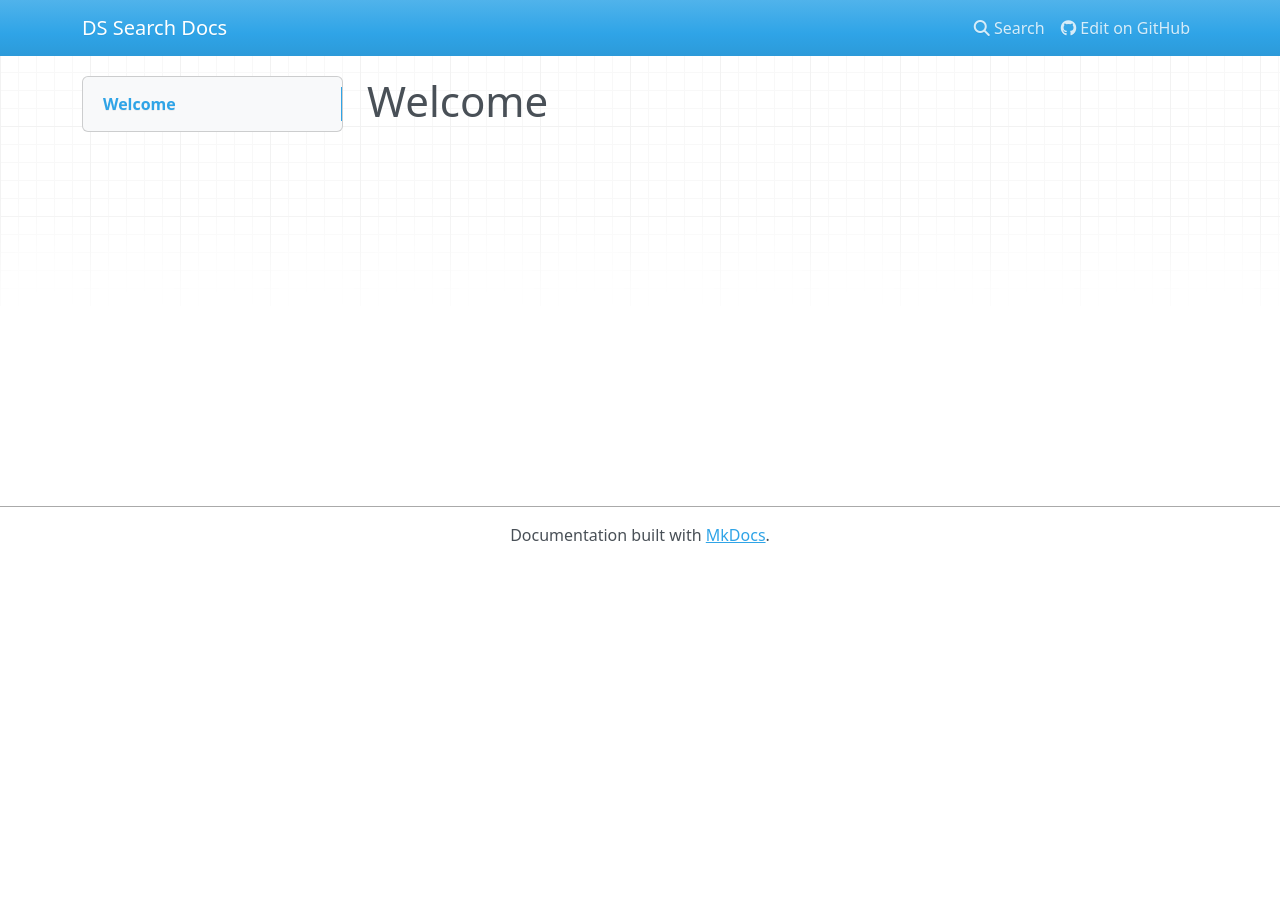
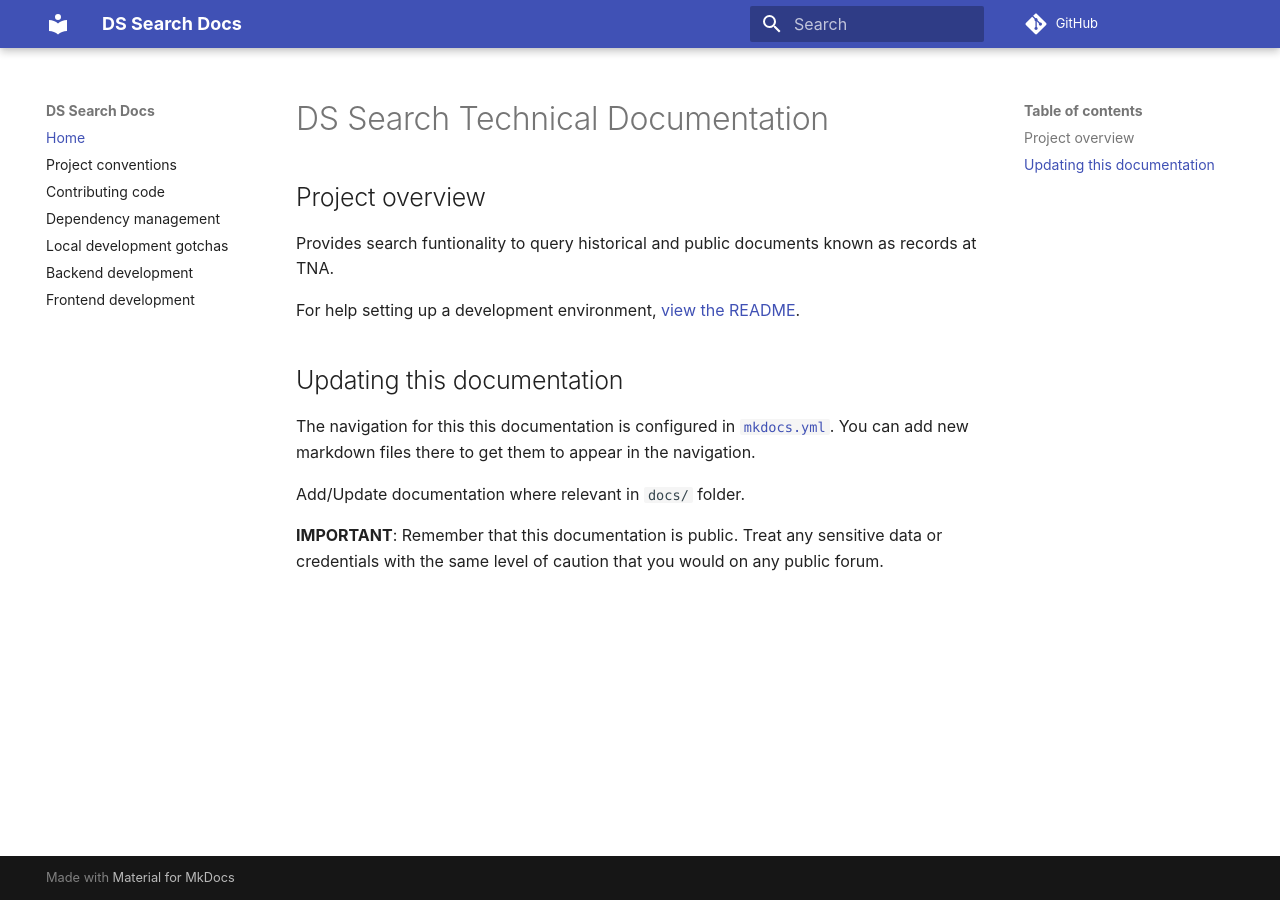
Before and after one commit to nationalarchives/ds-search, an MkDocs documentation site: the page built from docs/index.md, in a window 1280 px wide. Built offline with MkDocs 1.6.1 and Material for MkDocs 9.7.7, drawn with Linux system fonts in a browser that asks for light colours; nearby versions of some CDN libraries; comment, search, counter and statistics services are not loaded.

Commit message:
FIND-81: docs initial (#4)
* FIND-81:format, add preview links for app, docs

* FIND-81:add initial docs-contributing,project conventions,etc

* FIND-81:lint amends

* FIND-81:updated doc for CI lint check

* FIND-81:updated project conventions

* FIND-81:text amends

* FIND-81:update npm, static assets as changed in django-application-template

* FIND-81:remove developer-guide structure

* FIND-81:remove poetry update

```diff
--- a/docs/index.md
+++ b/docs/index.md
@@ -1 +1,15 @@
-# Welcome
+# DS Search Technical Documentation
+
+## Project overview
+
+Provides search funtionality to query historical and public documents known as records at TNA.
+
+For help setting up a development environment, [view the README](https://github.com/nationalarchives/ds-search/blob/main/README.md).
+
+## Updating this documentation
+
+The navigation for this this documentation is configured in [`mkdocs.yml`](https://github.com/nationalarchives/ds-search/blob/main/mkdocs.yml). You can add new markdown files there to get them to appear in the navigation.
+
+Add/Update documentation where relevant in `docs/` folder.
+
+**IMPORTANT**: Remember that this documentation is public. Treat any sensitive data or credentials with the same level of caution that you would on any public forum.
--- a/mkdocs.yml
+++ b/mkdocs.yml
@@ -1,3 +1,18 @@
 site_name: DS Search Docs
 repo_url: https://github.com/nationalarchives/ds-search
 dev_addr: 0.0.0.0:65532
+theme:
+  name: material
+  font: false
+markdown_extensions:
+  - sane_lists
+  - toc:
+      permalink: true
+nav:
+  - "Home": "index.md"
+  - "Project conventions": "project-conventions.md"
+  - "Contributing code": "contributing.md"
+  - "Dependency management": "dependency-management.md"
+  - "Local development gotchas": "local-development-gotchas.md"
+  - "Backend development": "backend.md"
+  - "Frontend development": "frontend.md"
```
Also changed, not shown: README.md (+19 -7 lines), docs/backend.md (added, +8 -0 lines), docs/contributing.md (added, +29 -0 lines), docs/dependency-management.md (added, +45 -0 lines), docs/frontend.md (added, +9 -0 lines), docs/local-development-gotchas.md (added, +3 -0 lines), docs/project-conventions.md (added, +65 -0 lines).
